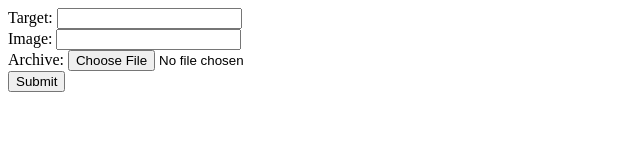
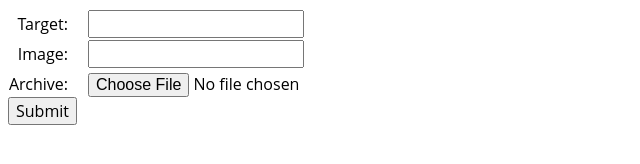
Before and after one commit to Mattias-/mym, a plain HTML site: page static/index.html in a window 1280 px wide. Shown: the whole page, without its empty margins (0-640 px from the left). Drawn offline with Linux system fonts and the light colour scheme.

Commit message:
Prettier html

```diff
--- a/static/index.html
+++ b/static/index.html
@@ -1,6 +1,20 @@
+<!DOCTYPE html>
+<title>MYM</title>
+<style>
+  * {
+    font: 1em "Open Sans", sans-serif;
+  }
+  label {
+    display: inline-block;
+    width: 60px;
+    margin-right: 20px;
+    margin-top: 5px;
+    text-align: right;
+  }
+</style>
 <form action="/" method="POST" enctype="multipart/form-data">
-  Target: <input type="text" name="target"><br>
-  Image: <input type="text" name="image"><br>
-  Archive: <input type="file" name="archive"><br>
+  <label for="target">Target:</label><input type="text" name="target" id="target"><br>
+  <label for="image">Image:</label><input type="text" name="image" id="image"><br>
+  <label for="archive">Archive:</label><input type="file" name="archive" id="archive"><br>
   <input type="submit" value="Submit">
 </form>
```
